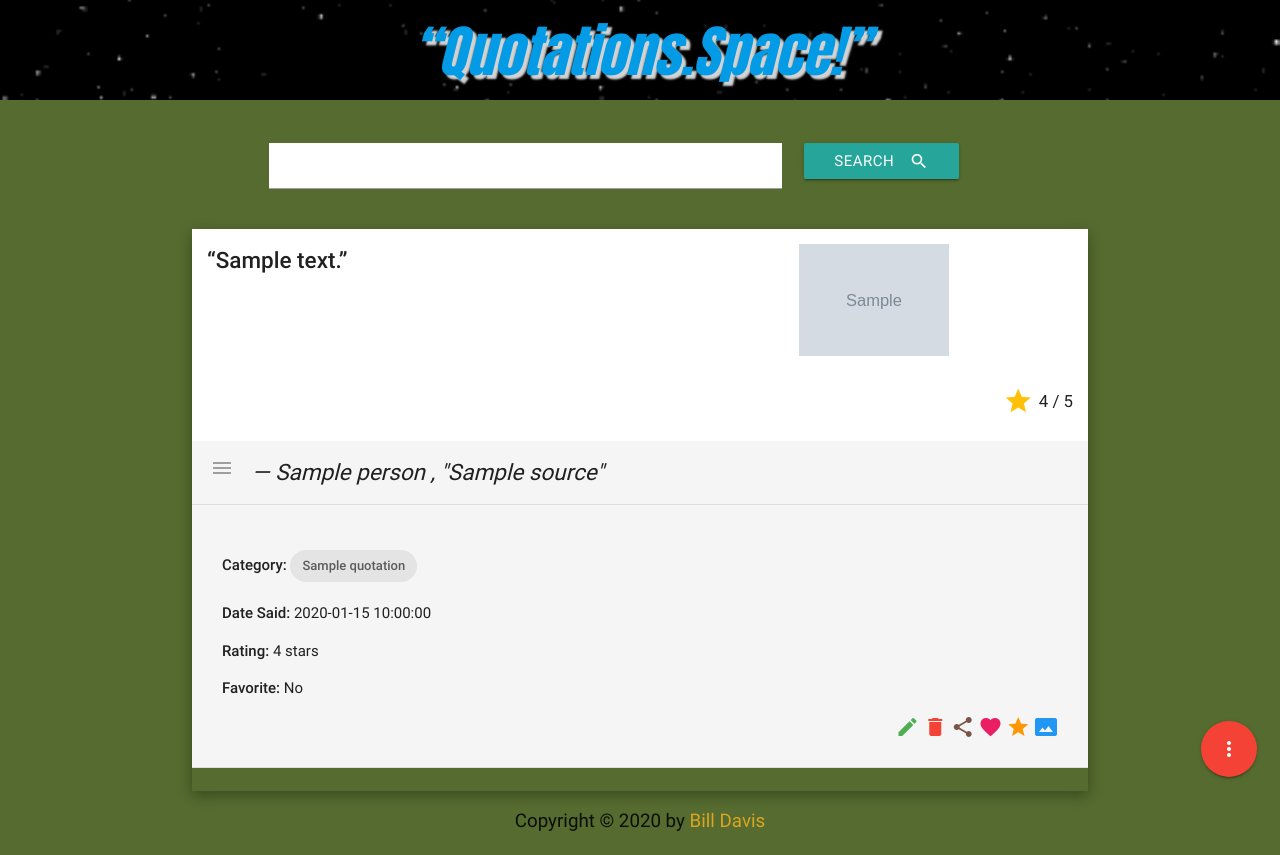
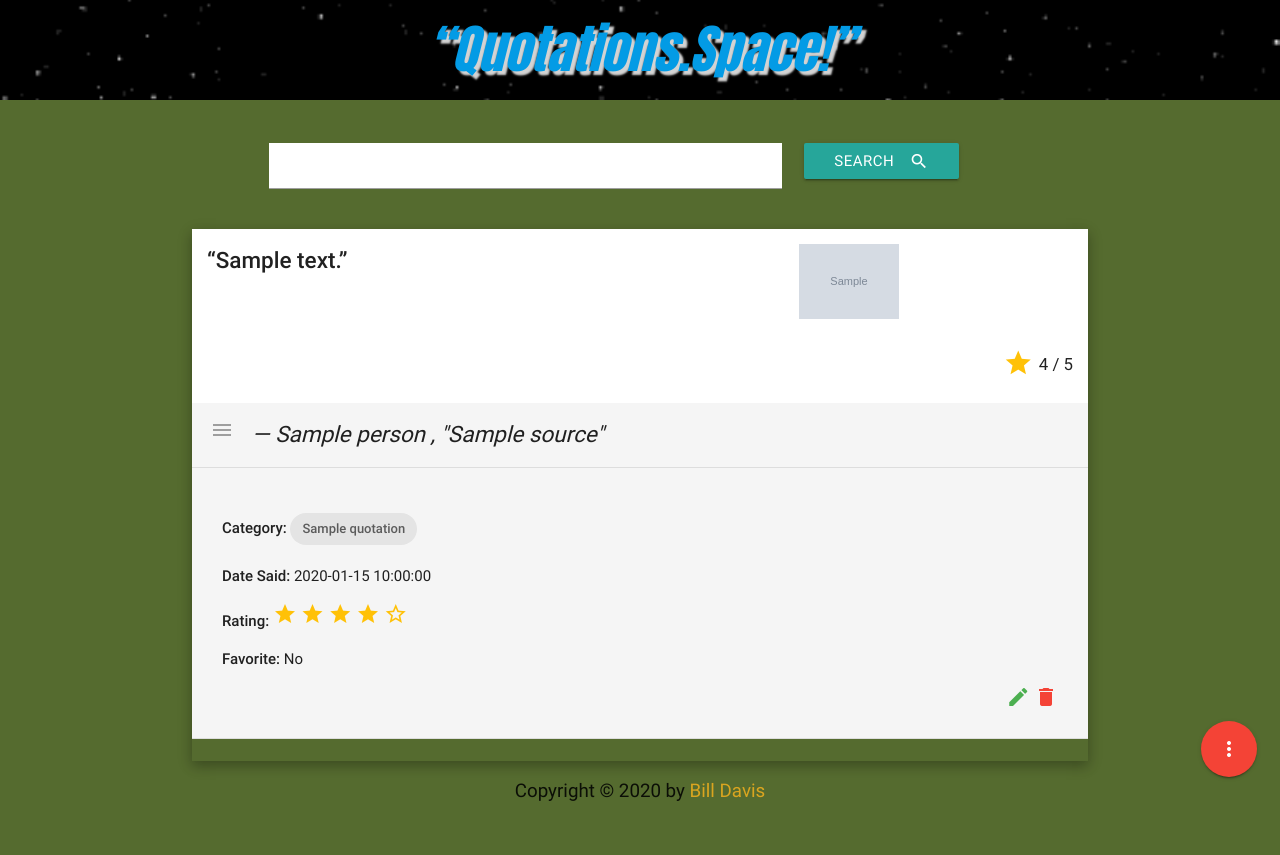
Before and after one commit to billdavisjr/wbd_fsd_project3, a Flask app: page / in a window 1280 px wide, after a click that opens the changed part. After the commit the page ends 801 px from the top, so only its background shows below. Run offline with Flask 2, Linux system fonts and the light colour scheme; grey boxes marked "Sample" are stand-in pictures; a database or web service that is not in the repository returns one stand-in record (values such as "Sample title"); some libraries are stand-ins or nearby versions.

Commit message:
Adde Jinja code to draw 1-5 stars including half stars and empty stars in collapsible body (details)

```diff
--- a/static/css/style.css
+++ b/static/css/style.css
@@ -1,7 +1,7 @@
 .qsheading {
     font-family: Impact,'Arial Black', sans-serif;
     font-style: italic;
-    font-size: 3.75em;
+    font-size: 3.5em;
     text-shadow: 4px 4px 2px lightgray;
     padding: 10px;
     color: white;
--- a/templates/quotes.html
+++ b/templates/quotes.html
@@ -32,12 +32,12 @@
                             <strong>&ldquo;{{quote.quotation_text}}&rdquo;</strong>
                         </div>
                         <div class="col s4">
-                            <img width="150" src="{{quote.wikicommons_photo}}" />
+                            <img width="100" src="{{quote.wikicommons_photo}}" />
                         </div>
                     </div>
                 {% else %}
                     <strong>&ldquo;{{quote.quotation_text}}&rdquo;</strong>
-                    <img width="200" src="{{quote.wikicommons_photo}}" />
+                    <img width="100" src="{{quote.wikicommons_photo}}" />
                 {% endif %}
                 <div class="right-align">
                     {% if quote.is_favorite %}
@@ -70,9 +70,22 @@
                 </p>
                 <p><strong>Rating: </strong>
                     {% if quote.stars_rating %}
-                        {{quote.stars_rating}} stars
+                        {% set stars = quote.stars_rating|int %}
+                        {% for star in range(1, stars + 1) %}
+                            <i class="material-icons amber-text">star</i>
+                        {% endfor %}
+                        {% set remainder = (quote.stars_rating|float) - stars %}
+                        {% if remainder != 0 %}
+                          <i class="material-icons amber-text">star_half</i>
+                        {% endif %}
+                        {% set left = 5 - stars - (remainder|round(0,'ceil')|int) %}
+                        {% for star in range(1,left+1) %}
+                             <i class="material-icons amber-text">star_border</i>
+                        {% endfor %}
                     {% else %}
-                        Unrated
+                        {% for star in range (1,6) %}
+                             <i class="material-icons amber-text">star_border</i>
+                        {% endfor %}
                     {% endif %}
                 </p>
                 <p><strong>Favorite: </strong>
@@ -86,10 +99,12 @@
                     <a class="green-text" href="{{url_for('edit_quote', quote_id=quote._id)}}"><i class="material-icons">edit</i></a>
                     <a href="{{url_for('delete_quote', quote_id=quote._id)}}" onclick="Materialize.toast('Quote deleted', 900000); "
                         class="red-text darken-3"><i class="material-icons">delete</i></a>
+<!-- Controls to be implemented in future version
                     <a href="" class="brown-text"><i class="material-icons">share</i></a>
                     <a href="" class="pink-text"><i class="material-icons">favorite</i></a>
                     <a href="" class="orange-text darken-5"><i class="material-icons">star</i></a>
                     <a href="" class="blue-text"><i class="material-icons">photo_size_select_actual</i></a>
+-->
                 </div>
                 <div>&nbsp;</div>
             </div>
```
Also changed, not shown: README.md.
